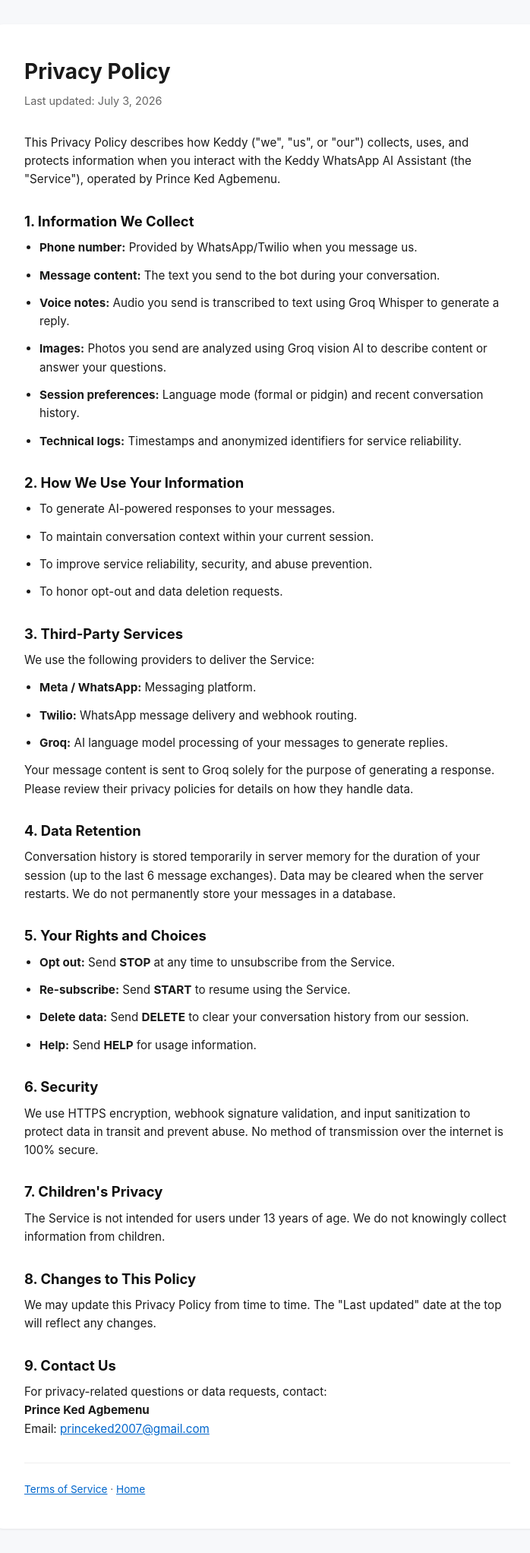
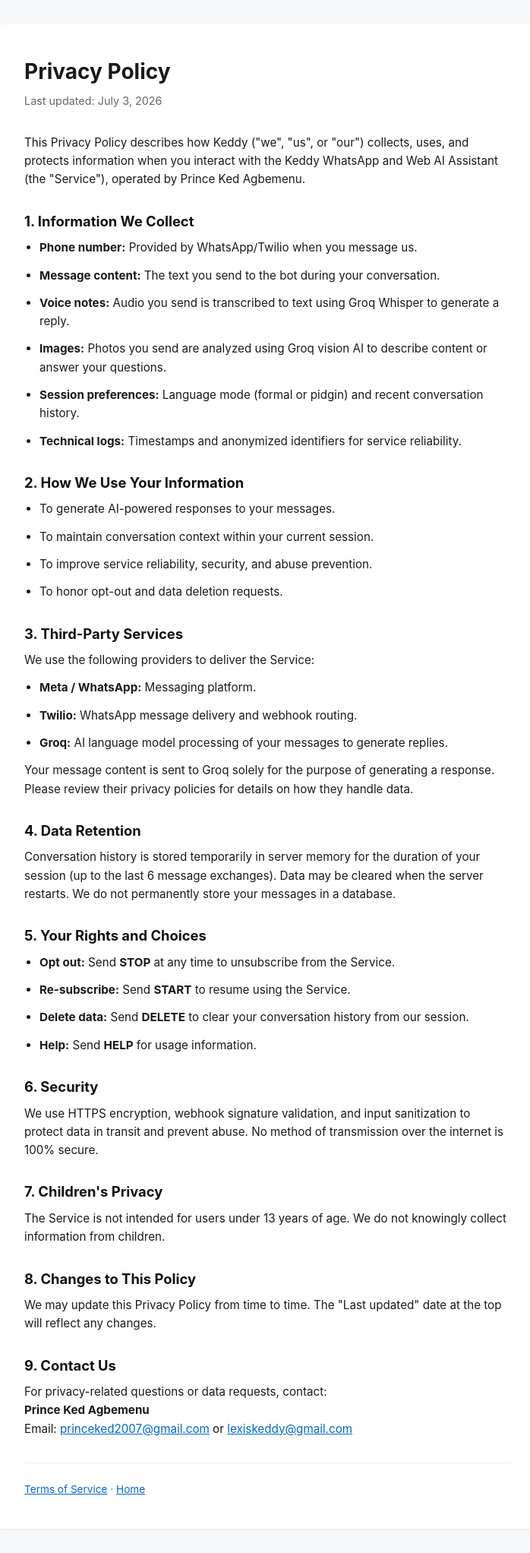
Before and after one commit to Keddy-max/Keddy-bot, a Flask app: page /privacy in a window 1280 px wide. Shown: the whole page at 76% size, without its empty margins (288-986 px from the left). Run offline with Flask 3, Linux system fonts and the light colour scheme.

Commit message:
edited email

```diff
--- a/templates/privacy.html
+++ b/templates/privacy.html
@@ -38,7 +38,7 @@
 
         <p>
             This Privacy Policy describes how Keddy ("we", "us", or "our") collects, uses,
-            and protects information when you interact with the Keddy WhatsApp AI Assistant
+            and protects information when you interact with the Keddy WhatsApp and Web AI Assistant
             (the "Service"), operated by Prince Ked Agbemenu.
         </p>
 
@@ -111,6 +111,7 @@
             For privacy-related questions or data requests, contact:<br>
             <strong>Prince Ked Agbemenu</strong><br>
             Email: <a href="mailto:princeked2007@gmail.com">princeked2007@gmail.com</a>
+            or <a href="mailto:lexiskeddy@gmail.com">lexiskeddy@gmail.com</a>
         </p>
 
         <footer>
--- a/templates/terms.html
+++ b/templates/terms.html
@@ -96,6 +96,7 @@
             Questions about these Terms:<br>
             <strong>Prince Ked Agbemenu</strong><br>
             Email: <a href="mailto:princeked2007@gmail.com">princeked2007@gmail.com</a>
+             or <a href="mailto:lexiskeddy@gmail.com">lexiskeddy@gmail.com</a>
         </p>
 
         <footer>
```
